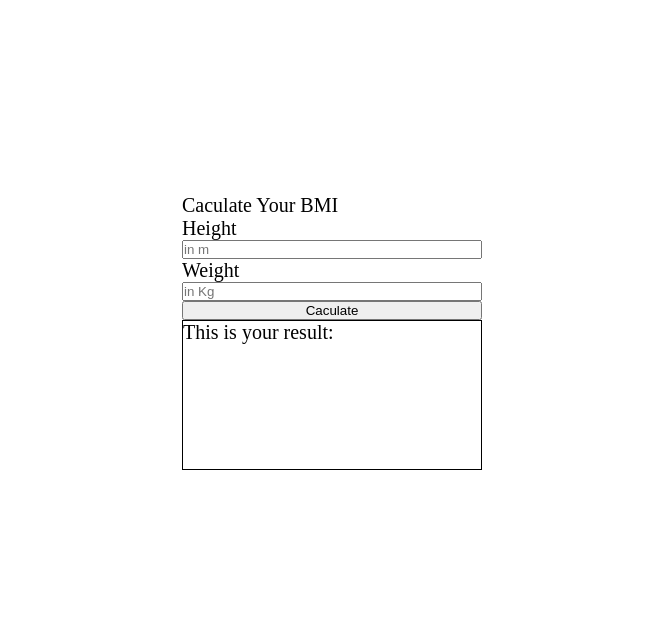
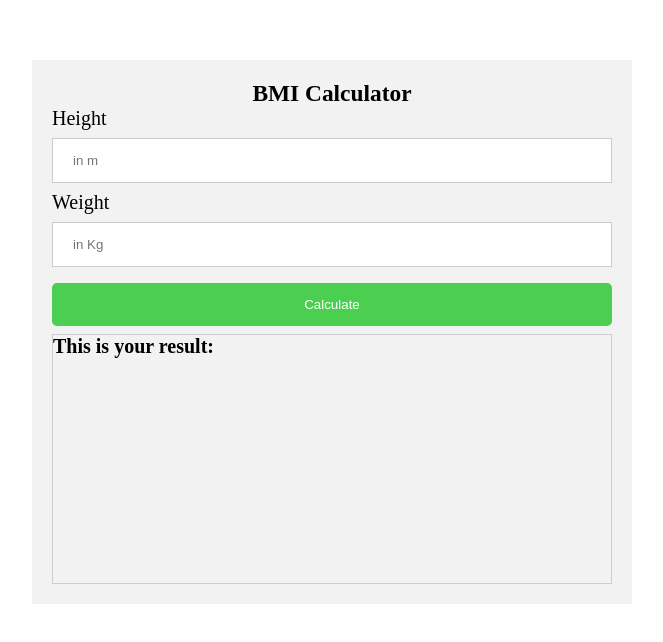
Before and after one commit to YajuanDeng/tutorial, a plain HTML site: page tutorial3/index.html in a window 1280 px wide. Shown: the part 308-950 px from the top of the page, without its empty margins (308-971 px from the left). Drawn offline with Linux system fonts and the light colour scheme.

Commit message:
finished

```diff
--- a/tutorial3/index.html
+++ b/tutorial3/index.html
@@ -9,17 +9,16 @@
 </head>
 <body>
     <div id="box">
-        Caculate Your BMI
-
+        <h3>BMI Calculator</h3>
         <label for="height-input">Height</label>
         <input type="number" name="height-input" id="height-input" placeholder="in m" min="0">
 
         <label for="weight-input">Weight</label>
         <input type="number" name="weight-input" id="weight-input" placeholder="in Kg" min="0">
 
-        <button id="button">Caculate</button>
+        <button id="button">Calculate</button>
         <div id="result">
-            This is your result:
+            <h4>This is your result:</h4>
             <p id="yourResult"></p>
             <p id="caution"></p>
         </div>
--- a/tutorial3/style.css
+++ b/tutorial3/style.css
@@ -5,26 +5,54 @@
     text-decoration: none;
     box-sizing: border-box;
 }
+html,
 body {
     width: 100vw;
     height: 100vw;
-    display: flex;
-    justify-content: center;
-    align-content: center;
 }
-#box {
-    width: auto;
+body {
     display: flex;
     flex-direction: column;
     justify-content: center;
     align-content: center;
-    /* border: 1px solid black; */
+    align-items: center;
+}
+#box {
+    width: 50%;
+    min-width: 300px;
+    max-width: 600px;
+    display: flex;
+    flex-direction: column;
+    justify-content: center;
+    align-content: center;
+    background-color: #f2f2f2;
     font-size: 20px;
-
+    padding: 20px;
+}
+h3 {
+    text-align: center;
+}
+input {
+    width: 100%;
+    padding: 14px 20px;
+    margin:8px 0;
+    display: inline-block;
+    border: 1px solid #ccc;
+}
+#result {
+    width: 100%;
+    height: 250px;
+    border: 1px solid #ccc;
 
 }
-#result {
-    width: 300px;
-    height: 150px;
-    border: 1px solid black;
+button {
+    width: 100%;
+    background-color: #4acf50;
+    color: #fff;
+    padding: 14px 20px;
+    margin: 8px 0 ;
+    border: none;
+    border-radius: 5px;
+    cursor: pointer;
+
 }
```
